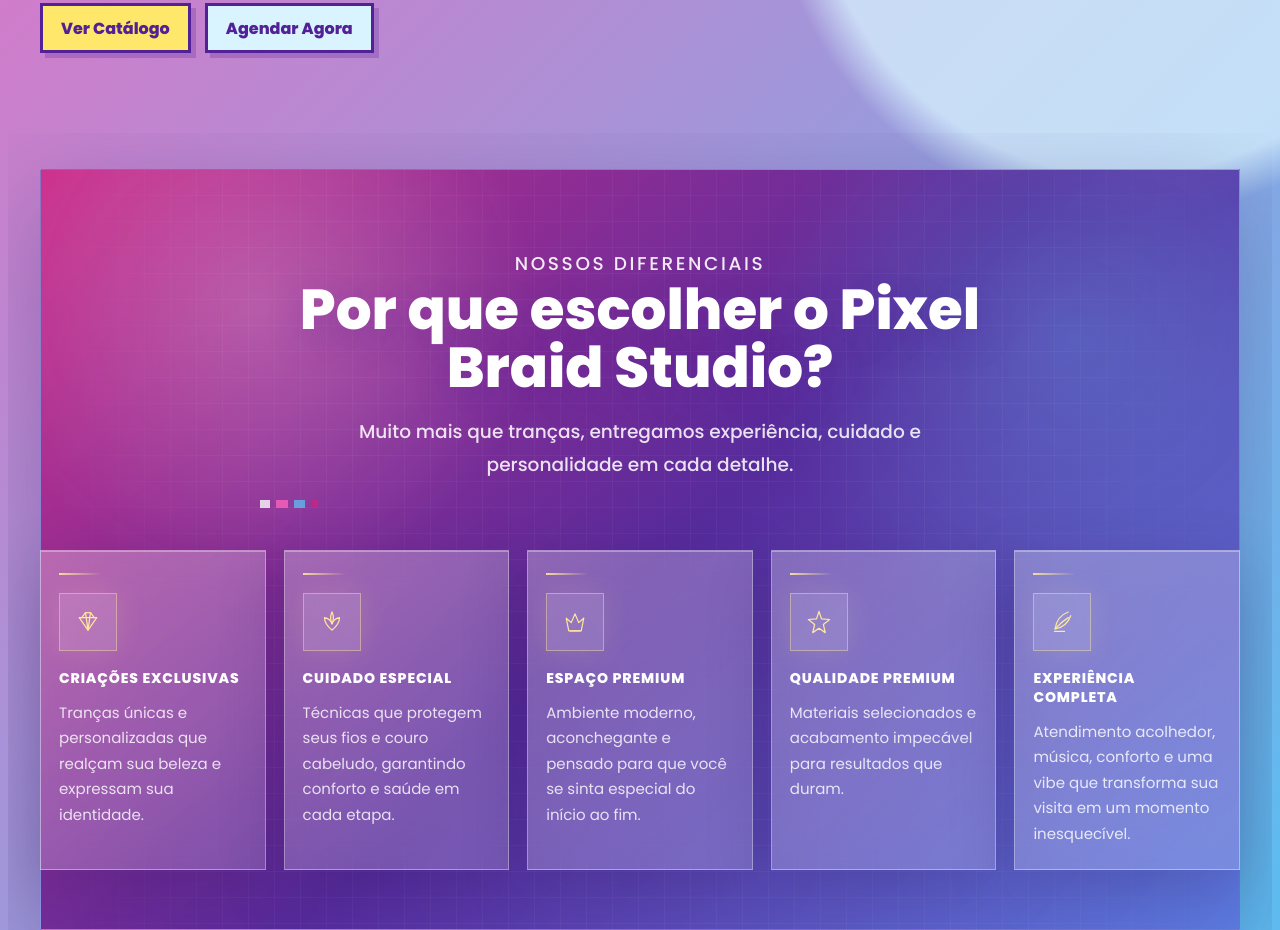
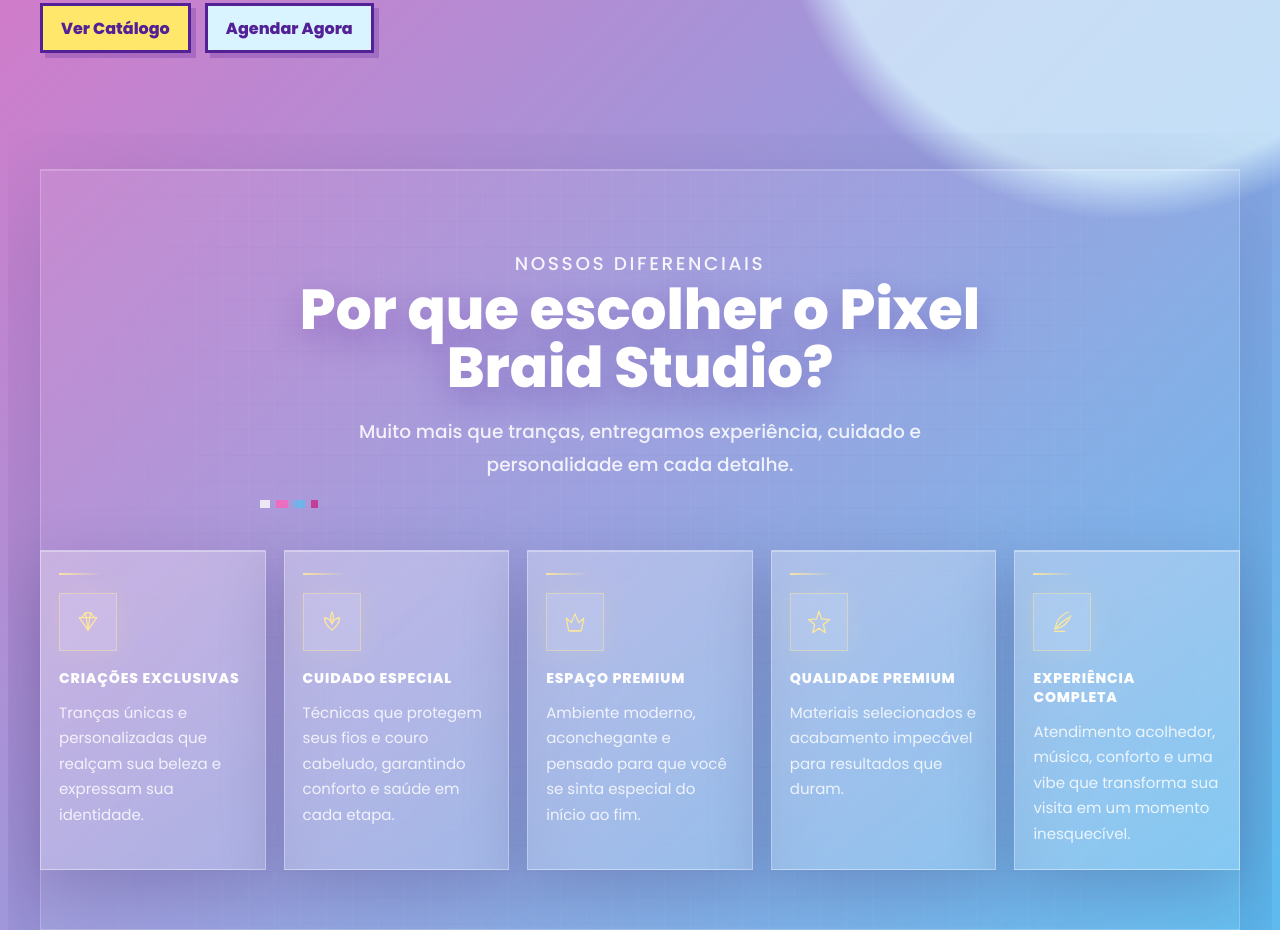
Before and after one commit to Isa22-dev/Site-Pixel-Braid-Studio, a website: page index.html in a window 1280 px wide. Shown: the part 892-1822 px from the top of the page. Drawn offline with nearby package versions, Linux system fonts and the light colour scheme.

Commit message:
Remove gradient from premium features

```diff
--- a/css/style.css
+++ b/css/style.css
@@ -442,12 +442,11 @@
   position: absolute;
   inset: 36px var(--container-padding);
   z-index: -2;
-  background:
-    radial-gradient(circle at 18% 18%, rgba(255, 255, 255, 0.22), transparent 24%),
-    radial-gradient(circle at 86% 22%, rgba(95, 187, 239, 0.28), transparent 26%),
-    linear-gradient(135deg, rgba(205, 35, 130, 0.88), rgba(82, 33, 150, 0.92) 52%, rgba(92, 113, 221, 0.88));
-  border: 1px solid rgba(255, 255, 255, 0.26);
-  box-shadow: 0 28px 90px rgba(39, 16, 79, 0.24);
+  background: rgba(255, 255, 255, 0.06);
+  border: 1px solid rgba(255, 255, 255, 0.22);
+  box-shadow:
+    inset 0 1px 0 rgba(255, 255, 255, 0.18),
+    0 28px 90px rgba(39, 16, 79, 0.16);
 }
 
 .premium-features-bg {
@@ -456,10 +455,10 @@
   z-index: -1;
   pointer-events: none;
   background-image:
-    linear-gradient(rgba(255, 255, 255, 0.08) 1px, transparent 1px),
-    linear-gradient(90deg, rgba(255, 255, 255, 0.08) 1px, transparent 1px);
+    linear-gradient(rgba(82, 33, 150, 0.08) 1px, transparent 1px),
+    linear-gradient(90deg, rgba(255, 255, 255, 0.1) 1px, transparent 1px);
   background-size: 26px 26px;
-  opacity: 0.45;
+  opacity: 0.32;
   mask-image: linear-gradient(90deg, transparent, #000 16%, #000 84%, transparent);
 }
 
```
